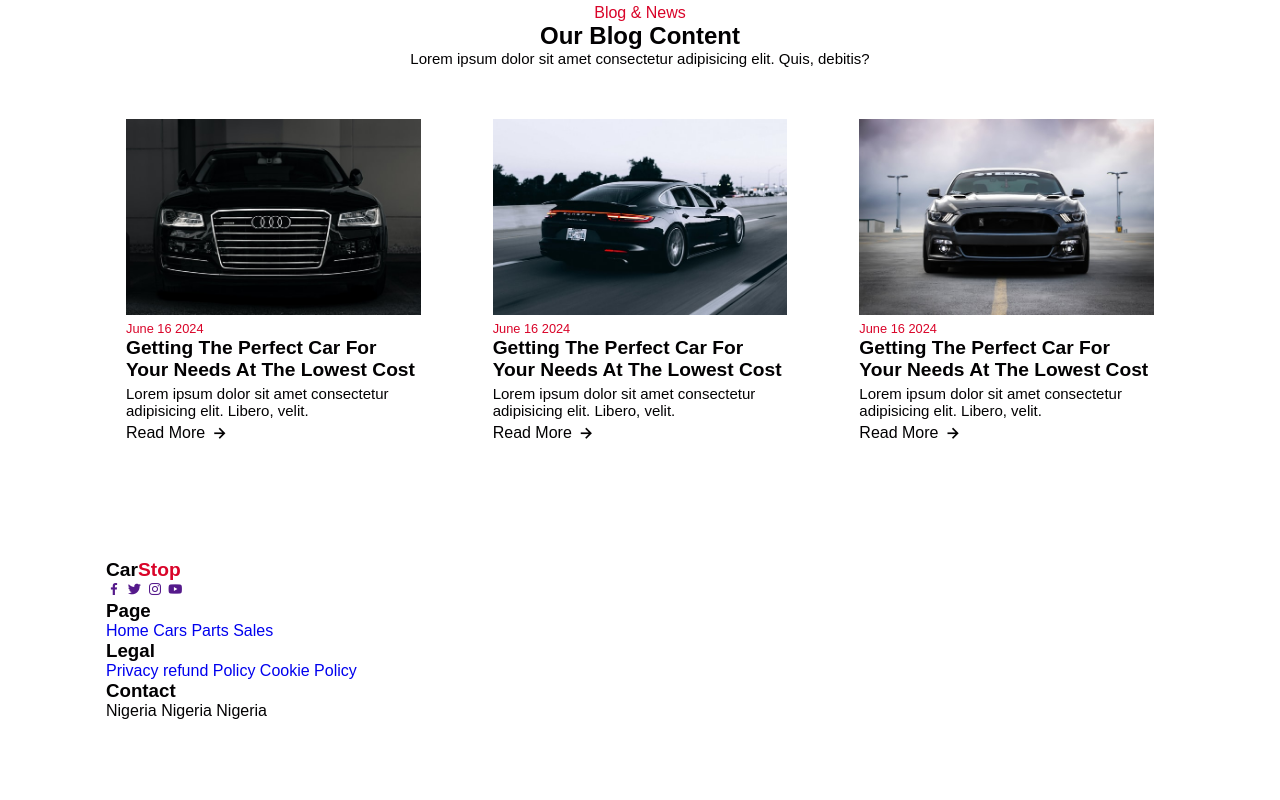
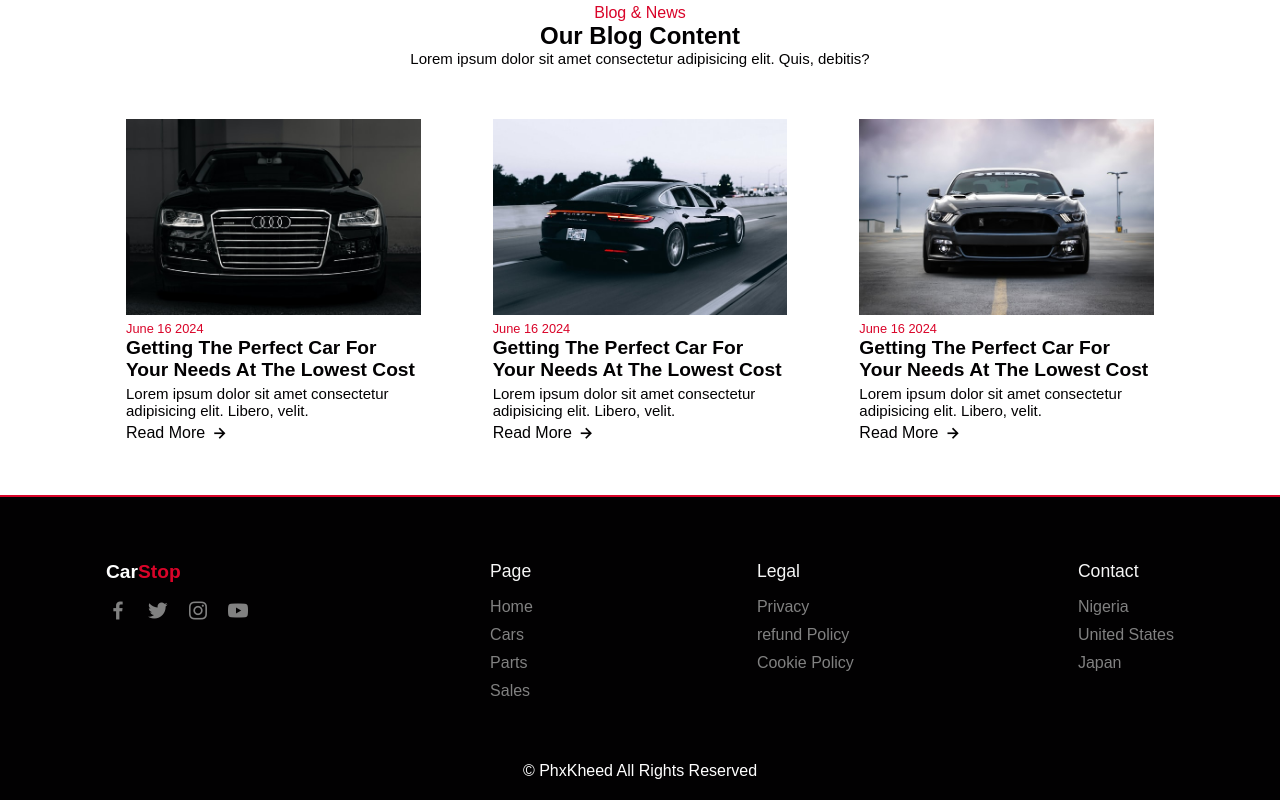
Before and after one commit to emmanex0121/Responsive-Car-Sale-Website, a plain HTML site: page index.html in a window 1280 px wide. Shown: the part 2693-3493 px from the top of the page. Before the commit the page ends 3445 px from the top, so only its background shows below. Drawn offline with nearby package versions, Linux system fonts and the light colour scheme; a web font is replaced by a local one.

Commit message:
finished design for normal pc screen

```diff
--- a/assets/css/styles.css
+++ b/assets/css/styles.css
@@ -17,12 +17,22 @@
   --text-color: #020102;
   --bg-color: #fff;
   --grey-light-color: #f6f6f6;
+  --grey-color-dark: #818181;
   ---button-hover-color: #fd052f;
 
   /* Font sizes */
   --normal-font-size: 1.25rem; /* 35px */
   --small-font-size: 1.2rem; /* 20px */
   --smaller-font-size: 1rem;
+}
+/* Custom Scroll Bar */
+html::-webkit-scrollbar {
+    width: 0.5rem;
+    background: transparent;
+}
+html::-webkit-scrollbar-thumb {
+    border-radius: 5rem;
+    background: var(--text-color);
 }
 section {
   padding: 4rem 0 2rem;
@@ -41,6 +51,14 @@ header {
   top: 0;
   left: 0;
   z-index: 100;
+}
+header.shadow {
+    background: var(--bg-color);
+    box-shadow: 4px 4px 20px rgb(15 54 55 / 10%);
+    transition: 0.5s ease;
+}
+header.shadow #search-icon {
+    color: var(--text-color);
 }
 .container {
   max-width: 1068px;
@@ -313,7 +331,7 @@ color: var(--text-color);
   column-gap: 4px;
   color: var(--text-color);
 }
-.blog-container .box .blog-btn .bx{
+.blog-container .box .blog-btn .bx {
   font-size: 20px;
 }
 .blog-container .box .blog-btn:hover {
@@ -321,3 +339,55 @@ color: var(--text-color);
   column-gap: 0.7rem;
   transition: 0.4s;
 }
+
+/* FOOTER SECTION */
+.footer {
+  background: var(--text-color);
+  color: var(--grey-light-color);
+  border-top: 2px solid var(--main-color);
+}
+.footer-container {
+  display: flex;
+  /* align-items: center; */
+  justify-content: space-between;
+  /* gap: 1rem; */
+}
+.footer-container .logo {
+  color: var(--bg-color);
+  margin-bottom: 1rem;
+}
+.footer-container .footer-box {
+  display: flex;
+  flex-direction: column;
+}
+.social {
+  display: flex;
+  align-items: center;
+}
+.social a {
+  font-size: 24px;
+  color: var(--bg-color);
+  margin-right: 1rem;
+}
+.social a:hover {
+  color: var(--main-color);
+}
+.footer-box h3 {
+  font-size: 1.1rem;
+  font-weight: 400;
+  margin-bottom: 1rem;
+}
+.footer-box a,
+.footer-box p {
+  color: var(--grey-color-dark);
+  margin-bottom: 10px;
+}
+.footer-box a:hover{
+    color: var(--main-color);
+}
+.copyright {
+    padding: 20px;
+    text-align: center;
+    color: var(--bg-color);
+    background: var(--text-color);
+}
--- a/assets/js/scripts.js
+++ b/assets/js/scripts.js
@@ -3,3 +3,10 @@ const search = document.querySelector('.search-box');
 document.querySelector('#search-icon').onclick = () => {
     search.classList.toggle('active');
 };
+
+// Header
+let header = document.querySelector('header');
+
+window.addEventListener('scroll', () => {
+    header.classList.toggle('shadow', window.scrollY > 0);
+});
--- a/index.html
+++ b/index.html
@@ -228,12 +228,16 @@
             </div>
             <div class="footer-box">
                 <h3>Contact</h3>
-                <span>Nigeria</span>
-                <span>Nigeria</span>
-                <span>Nigeria</span>
+                <p>Nigeria</p>
+                <p>United States</p>
+                <p>Japan</p>
             </div>
         </div>
     </section>
+    <!-- Copyright -->
+    <div class="copyright">
+        <p>&#169; PhxKheed All Rights Reserved</p>
+    </div>
     <!-- Link Js -->
     <script src="assets/js/scripts.js" type="text/javascript"></script>
   </body>
```
Lines whose indentation alone changed are shown as unchanged.
